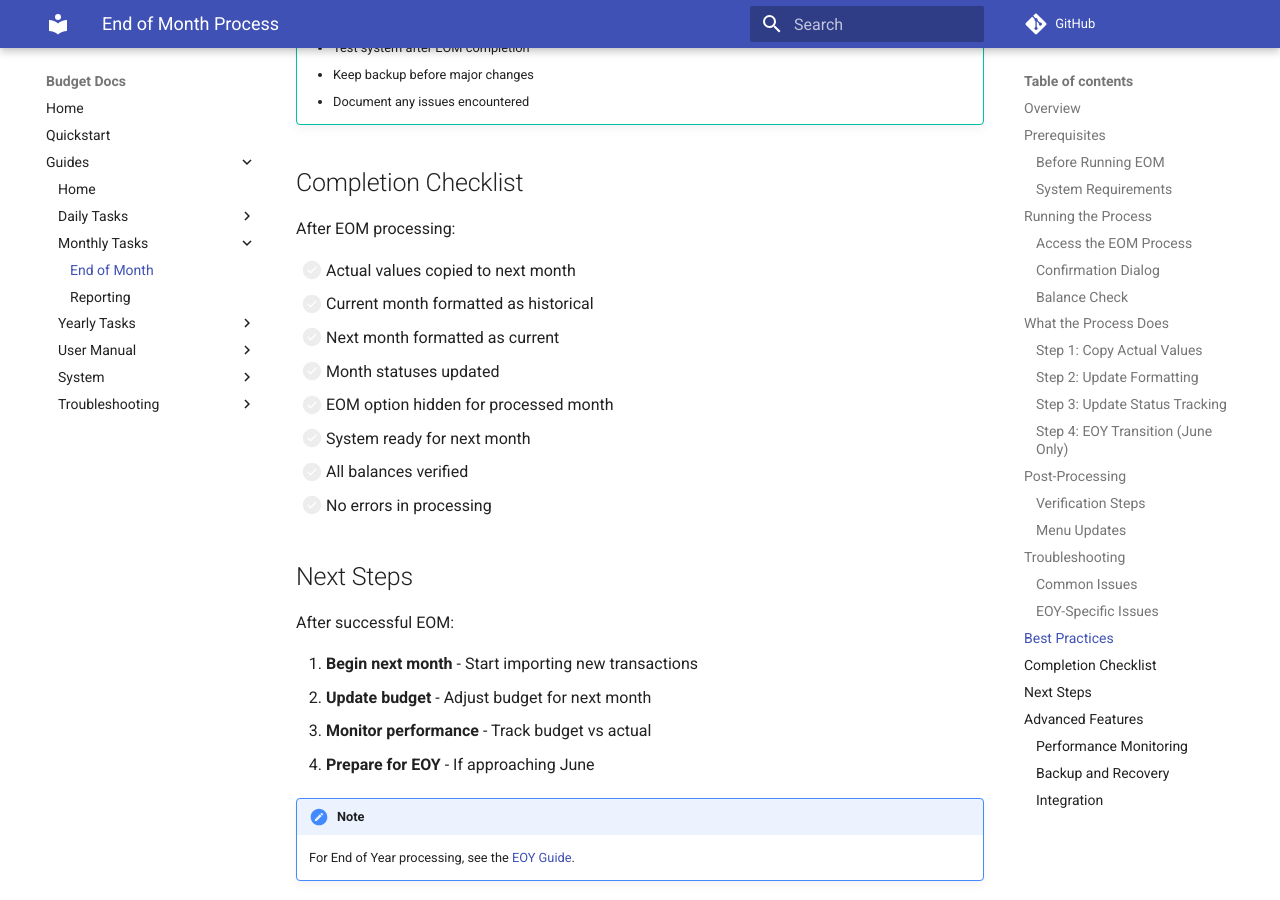
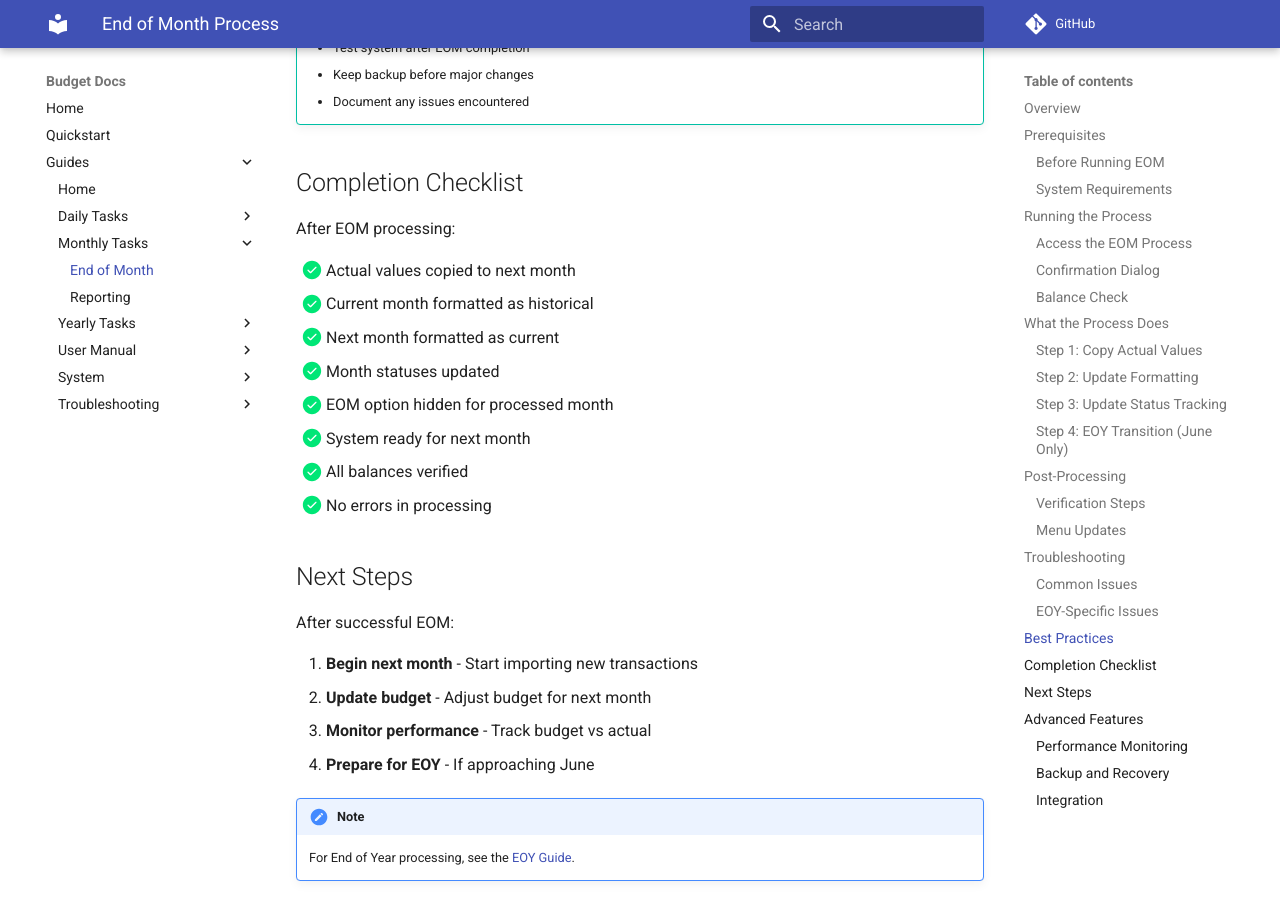
Before and after one commit to griadooss/budget-docs, an MkDocs documentation site: the page built from docs/guides/monthly-tasks/end-of-month.md, in a window 1280 px wide and 900 px high, scrolled down 3884 px. Built offline with MkDocs 1.6.1 and Material for MkDocs 9.7.7, drawn with Linux system fonts in a browser that asks for light colours; comment, search, counter and statistics services are not loaded.

Commit message:
Fix Completion Checklists - change to checked state [x] to display green checkmarks matching Production Checklist style

```diff
--- a/docs/guides/monthly-tasks/end-of-month.md
+++ b/docs/guides/monthly-tasks/end-of-month.md
@@ -185,14 +185,14 @@ If processing June (end of fiscal year):
 
 After EOM processing:
 
-- [ ] Actual values copied to next month
-- [ ] Current month formatted as historical
-- [ ] Next month formatted as current
-- [ ] Month statuses updated
-- [ ] EOM option hidden for processed month
-- [ ] System ready for next month
-- [ ] All balances verified
-- [ ] No errors in processing
+- [x] Actual values copied to next month
+- [x] Current month formatted as historical
+- [x] Next month formatted as current
+- [x] Month statuses updated
+- [x] EOM option hidden for processed month
+- [x] System ready for next month
+- [x] All balances verified
+- [x] No errors in processing
 
 ## Next Steps
 
```
Also changed, not shown: docs/guides/daily-tasks/reconciling.md (+6 -6 lines).
